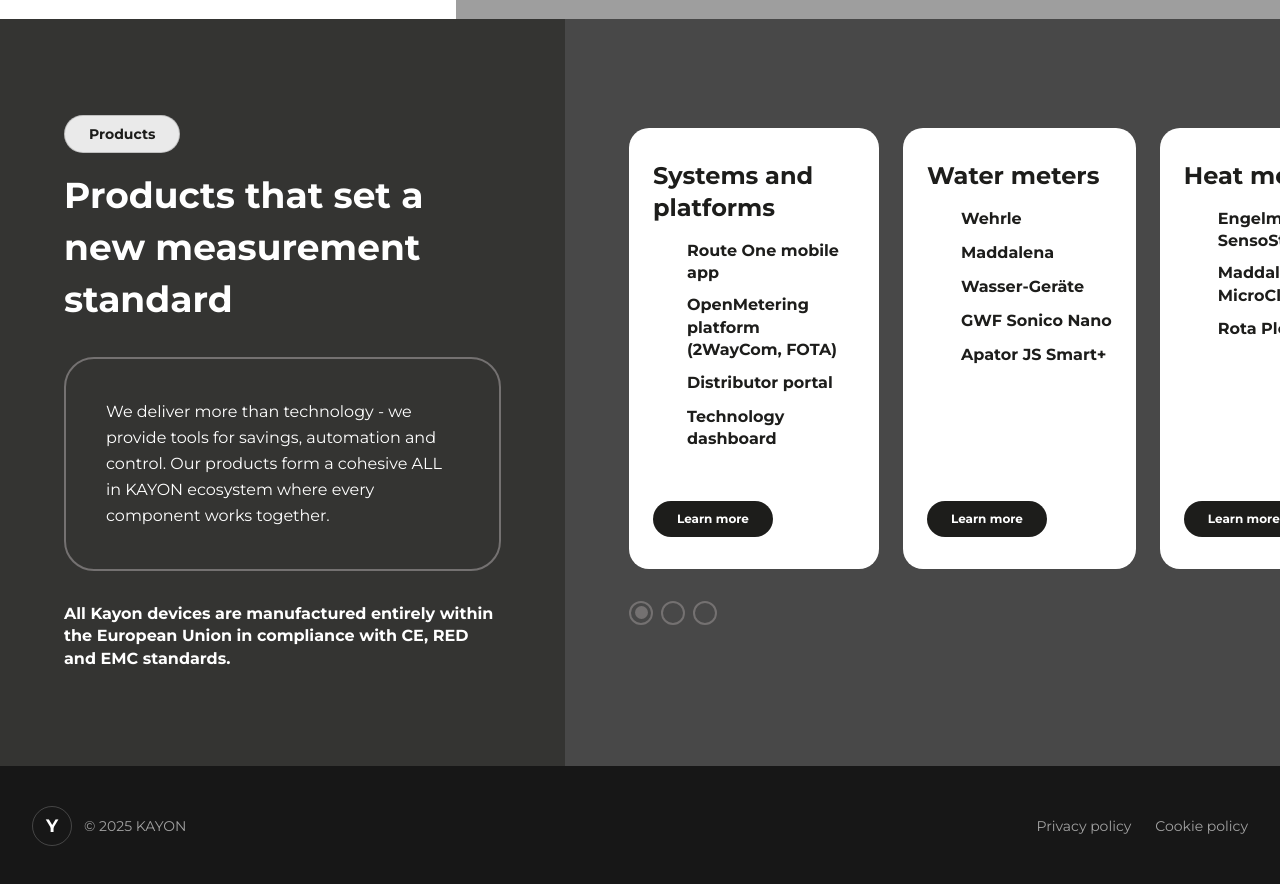
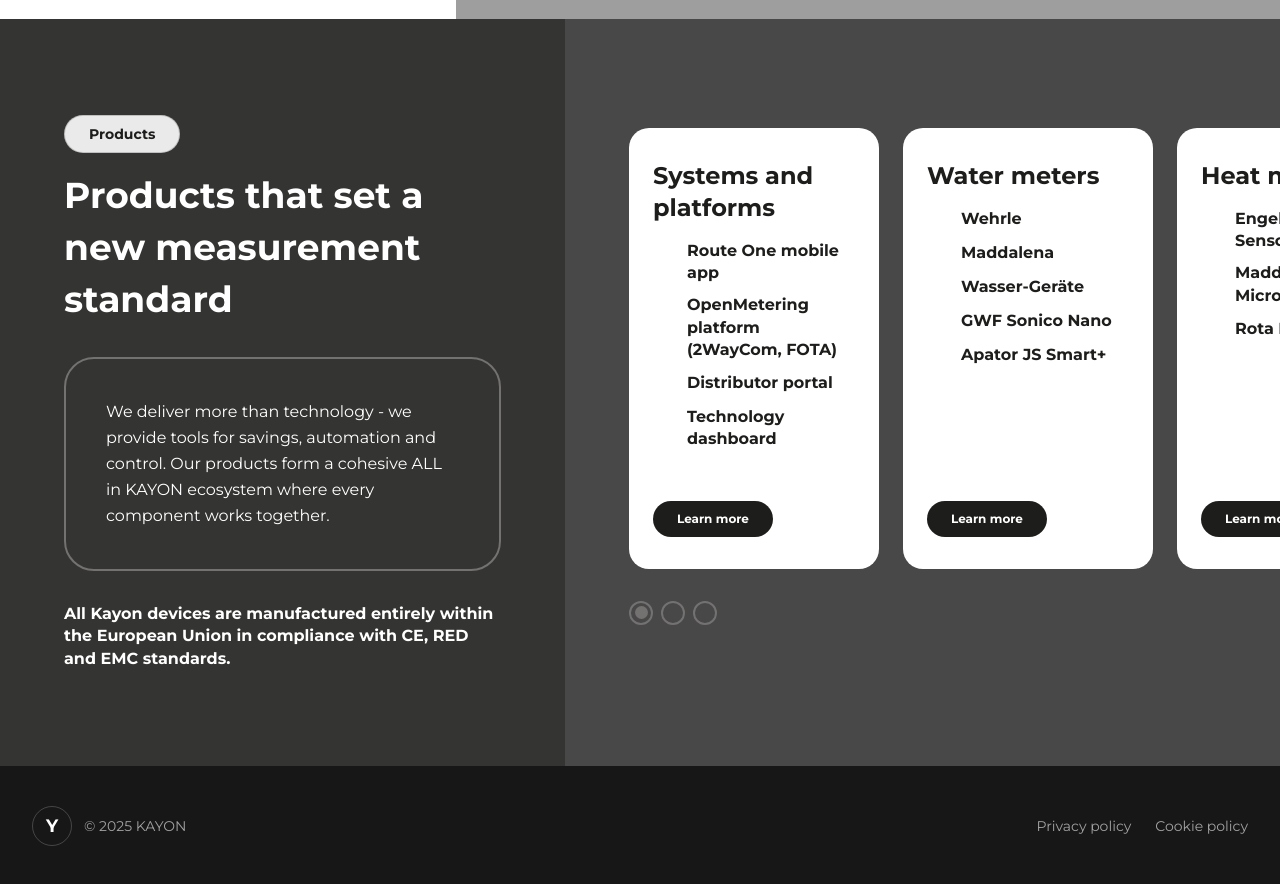
Before and after one commit to leszekgiza/kayon-page, a Next.js app: page / in a window 1280 px wide. Shown: the part 3860-4744 px from the top of the page. Built offline with nearby package versions, Linux system fonts and the light colour scheme; grey boxes are pictures that could not be loaded.

Commit message:
set equal carousel elements width

```diff
--- a/src/components/ProductsSection.tsx
+++ b/src/components/ProductsSection.tsx
@@ -60,7 +60,7 @@
                   return (
                     <motion.div
                       key={group.title}
-                      className="flex max-w-[250px] h-[441px] flex-shrink-0 flex-col justify-between rounded-[20px] bg-white px-6 py-8 text-primary"
+                      className="flex w-[250px] h-[441px] flex-shrink-0 flex-col justify-between rounded-[20px] bg-white px-6 py-8 text-primary"
                       initial={{ opacity: 0, y: 24 }}
                       whileInView={{ opacity: 1, y: 0 }}
                       viewport={{ once: true, amount: 0.3 }}
```
